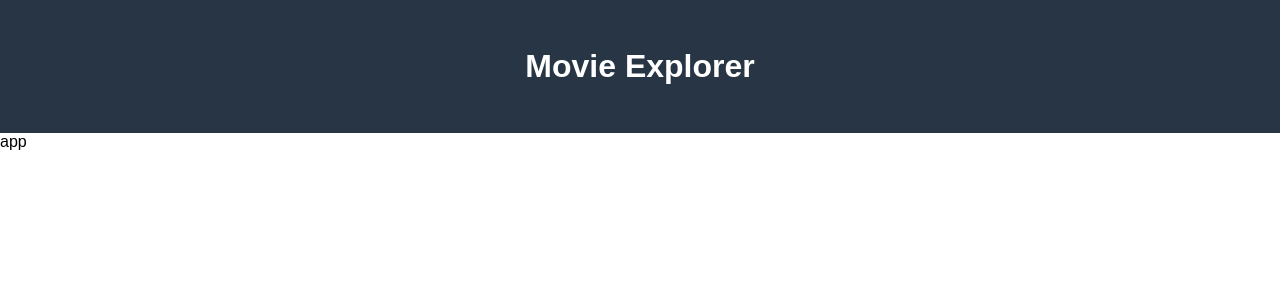
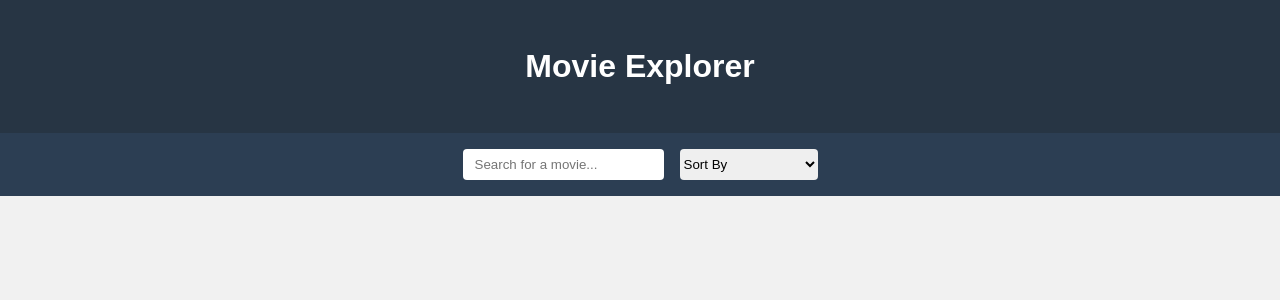
Before and after one commit to alex-bo7/cpsc349-hw3-movie-app, a React (Vite) app: page / in a window 1280 px wide. Shown: the top 300 px of the page. Built offline with nearby package versions, Linux system fonts and the light colour scheme.

Commit message:
Implemented Filter component

```diff
--- a/src/components/App.tsx
+++ b/src/components/App.tsx
@@ -1,5 +1,6 @@
 //
 
+import Filter from "./Filter/Filter"
 import Title from "./Title/Title"
 
 const App = () => {
@@ -7,7 +8,7 @@ const App = () => {
     return (
         <>
             <Title />
-            <p>app</p>
+            <Filter />
         </>
     )
 }
--- /dev/null
+++ b/src/components/Filter/Filter.tsx
@@ -0,0 +1,23 @@
+import "./filter.css"
+
+const Filter = () => {
+    return (
+        <form className="form">
+            <input
+            type="text"
+            placeholder="Search for a movie..."
+            id="searchInput"
+            className="input-txt"
+            />
+            <select name="sortBy" id="sortBy" className="selection">
+                <option value="">Sort By</option>
+                <option value="release_date.asc">Release Date (Asc)</option>
+                <option value="release_date.desc">Release Date (Des)</option>
+                <option value="vote_average.asc">Rating (Asc)</option>
+                <option value="vote_average.desc">Rating (Des)</option>
+            </select>
+        </form>
+    )
+}
+
+export default Filter
--- /dev/null
+++ b/src/components/Filter/filter.css
@@ -0,0 +1,17 @@
+.form {
+    display: flex;
+    justify-content: center;
+    gap: 1rem;
+    padding: 1rem 0;
+    background-color: var(--secondary-blue);
+}
+
+.input-txt,
+.selection {
+    border: none;
+    border-radius: 0.25rem;
+}
+
+.input-txt {
+    padding: 8px 12px;
+}
--- a/src/index.css
+++ b/src/index.css
@@ -12,4 +12,5 @@
 
 body {
   font-family: Arial, sans-serif;
+  background-color: var(--bg-color);
 }
```
